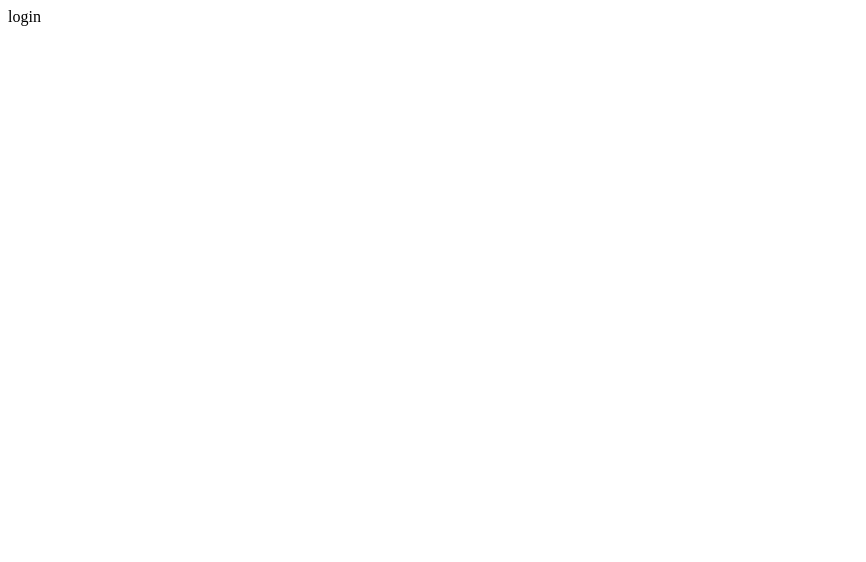
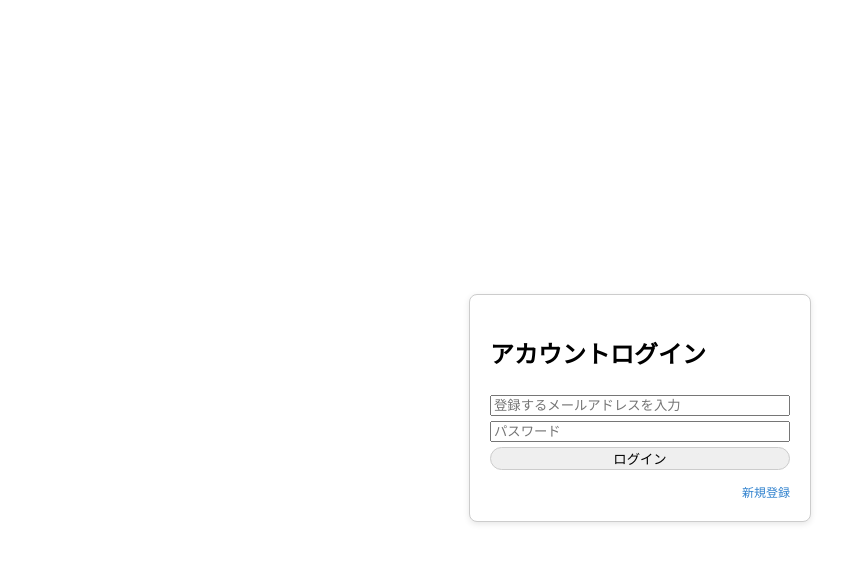
Before and after one commit to naoto-nakamura-ac/PokaReco, a React (Vite) app in the folder front/: page /login in a window 1280 px wide. Shown: the top 562 px of the page, without its empty margins (0-866 px from the left). Built offline with nearby package versions, Linux system fonts and the light colour scheme; no server answers.

Commit message:
ログイン機能実装

```diff
--- a/front/src/pages/Login.jsx
+++ b/front/src/pages/Login.jsx
@@ -1,5 +1,132 @@
+import { useState, useEffect } from 'react';
+import { useNavigate, Link } from 'react-router-dom';
+
 function Login() {
-  return <div>login</div>;
+  const navigate = useNavigate();
+
+  // 認証状態を取得し済みならDashboardへリダイレクトする
+  useEffect(() => {
+    (async () => {
+      const res = await fetch('/api/auth/me', { credentials: 'include' });
+      if (res.status === 200) {
+        navigate('/dashboard');
+      }
+    })();
+  }, []);
+
+  const [email, setEmail] = useState('');
+  const [password, setPassword] = useState('');
+
+  const updateEmail = (e) => {
+    setEmail(e.target.value);
+  };
+  const updatePassword = (e) => {
+    setPassword(e.target.value);
+  };
+
+  const clearForm = () => {
+    setEmail('');
+    setPassword('');
+  };
+
+  const loginAuth = async () => {
+    try {
+      const res = await fetch('/api/auth/login', {
+        method: 'POST',
+        headers: {
+          'Content-Type': 'application/json',
+        },
+        body: JSON.stringify({ email, password }),
+      });
+      clearForm();
+      const data = await res.json();
+      if (res.status === 200) return true;
+      window.alert(data.message);
+      return false;
+    } catch (error) {
+      console.log('error: ', error);
+      window.alert('Error');
+      return false;
+    }
+  };
+
+  const navigateDashboard = async () => {
+    const success = await loginAuth();
+    if (success) {
+      navigate('/dashboard');
+    }
+  };
+
+  return (
+    <div
+      style={{
+        height: '100vh',
+        display: 'flex',
+        justifyContent: 'center',
+        alignItems: 'center',
+        flexDirection: 'column',
+        gap: '20px',
+        background: '#FFF',
+      }}
+    >
+      <div
+        style={{
+          padding: '20px',
+          background: '#fff',
+          border: '1px solid #ccc',
+          borderRadius: '8px',
+          boxShadow: '0 2px 6px rgba(0,0,0,0.1)',
+          width: '300px',
+          display: 'flex',
+          flexDirection: 'column',
+          gap: '5px',
+        }}
+      >
+        <h2>アカウントログイン</h2>
+        <input
+          type="text"
+          placeholder="登録するメールアドレスを入力"
+          value={email}
+          onChange={updateEmail}
+        />
+        <input
+          type="password"
+          placeholder="パスワード"
+          value={password}
+          onChange={updatePassword}
+        />
+        <button
+          style={{
+            width: '100%',
+            marginBottom: '8px',
+            borderRadius: '9999px',
+            border: '1px solid #ccc',
+          }}
+          onClick={navigateDashboard}
+        >
+          ログイン
+        </button>
+        <div style={{ textAlign: 'right' }}>
+          <Link
+            to="/signup"
+            style={{
+              fontSize: '12px',
+              color: '#3182ce',
+              textDecoration: 'none',
+            }}
+            onClick={clearForm}
+          >
+            新規登録
+          </Link>
+        </div>
+      </div>
+    </div>
+  );
 }
 
 export default Login;
+
+// YamadaUIメモ
+// passwordは"PasswordInput"フォーム
+// <button onClick={() => navigate('/signup')}>新規登録</button>
+// buttonはアウトライン
--- a/front/src/pages/Top.jsx
+++ b/front/src/pages/Top.jsx
@@ -1,9 +1,19 @@
 // import './App.css';
 import { useNavigate } from 'react-router-dom';
+import { useEffect } from 'react';
 
 function Top() {
   const navigate = useNavigate();
 
+  // 認証状態を取得し済みならDashboardへリダイレクトする
+  useEffect(() => {
+    (async () => {
+      const res = await fetch('/api/auth/me', { credentials: 'include' });
+      if (res.status === 200) {
+        navigate('/dashboard');
+      }
+    })();
+  }, []);
   return (
     <div
       style={{
@@ -13,13 +23,12 @@ function Top() {
         alignItems: 'center',
         flexDirection: 'column',
         gap: '20px',
-        background: '#f5f5f5',
+        background: '#FFF',
       }}
     >
       <h1>PokaReco</h1>
       <div style={{ display: 'flex', gap: '20px' }}>
         <button onClick={() => navigate('/login')}>ログイン</button>
-        <button onClick={() => navigate('/signup')}>新規登録</button>
       </div>
     </div>
   );
```
